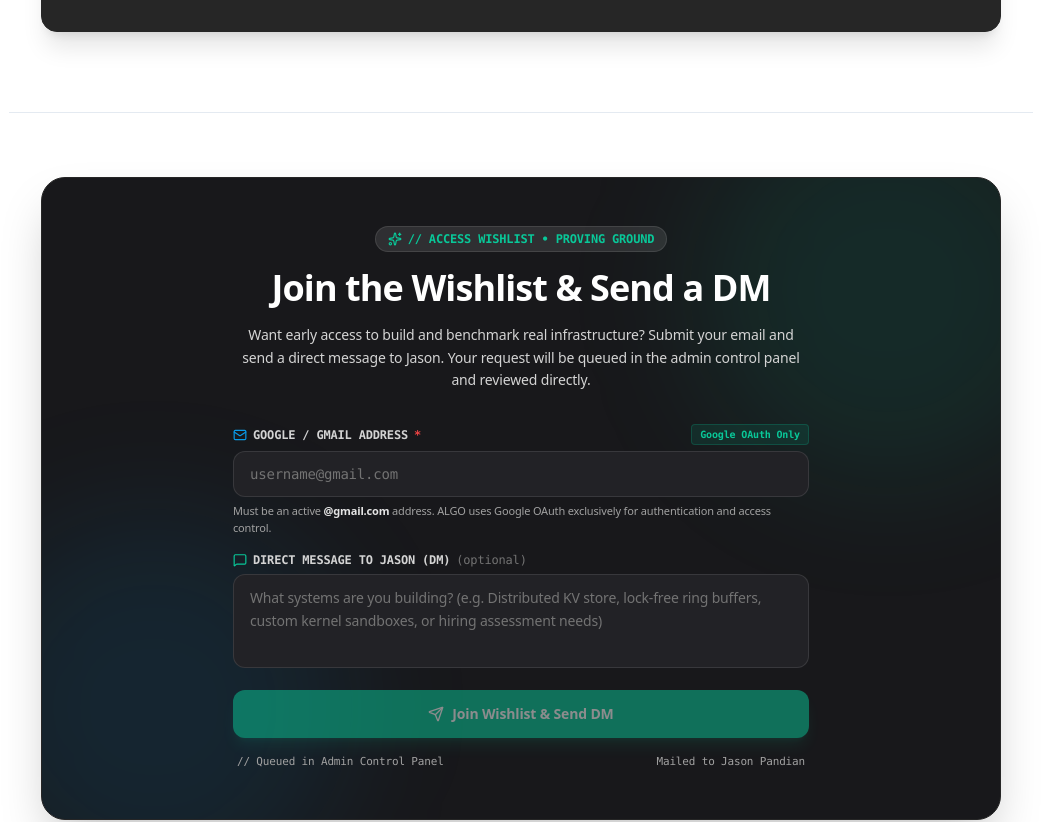
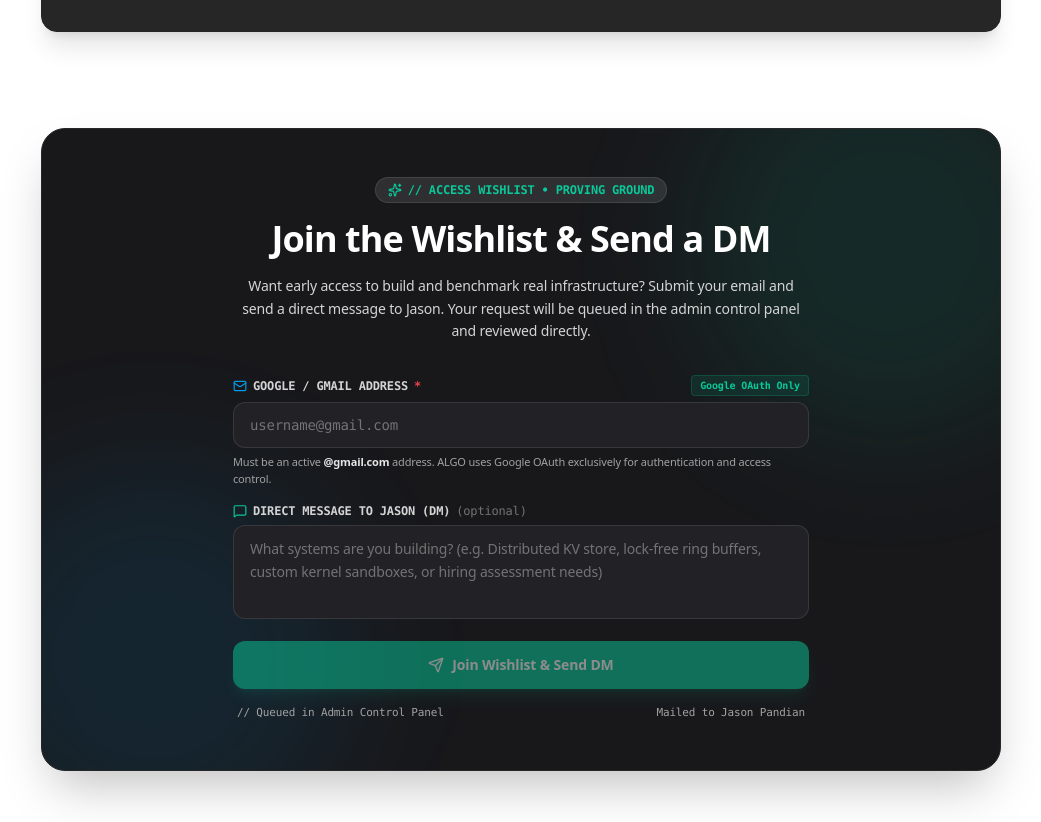
Before and after one commit to PandiaJason/ALGO, a Next.js app: page / in a window 1280 px wide. Shown: the part 6989-7811 px from the top of the page, without its empty margins (119-1160 px from the left). Built offline with nearby package versions, Linux system fonts and the light colour scheme; no server answers; the database is empty.

Commit message:
style(home): remove center divider line above wishlist section

```diff
--- a/src/components/home/home-wishlist.tsx
+++ b/src/components/home/home-wishlist.tsx
@@ -51,7 +51,7 @@ export function HomeWishlist() {
   };
 
   return (
-    <section className="w-full max-w-5xl mx-auto px-4 sm:px-6 lg:px-8 py-16 border-t border-slate-200/90">
+    <section className="w-full max-w-5xl mx-auto px-4 sm:px-6 lg:px-8 pt-4 pb-20">
       <div className="relative rounded-3xl bg-[#18181b] border border-neutral-800 text-white p-6 sm:p-10 lg:p-12 shadow-2xl overflow-hidden">
         {/* Subtle background glow */}
         <div className="absolute top-0 right-0 w-96 h-96 bg-[#09C899]/10 rounded-full blur-3xl pointer-events-none -mr-20 -mt-20" />
```
